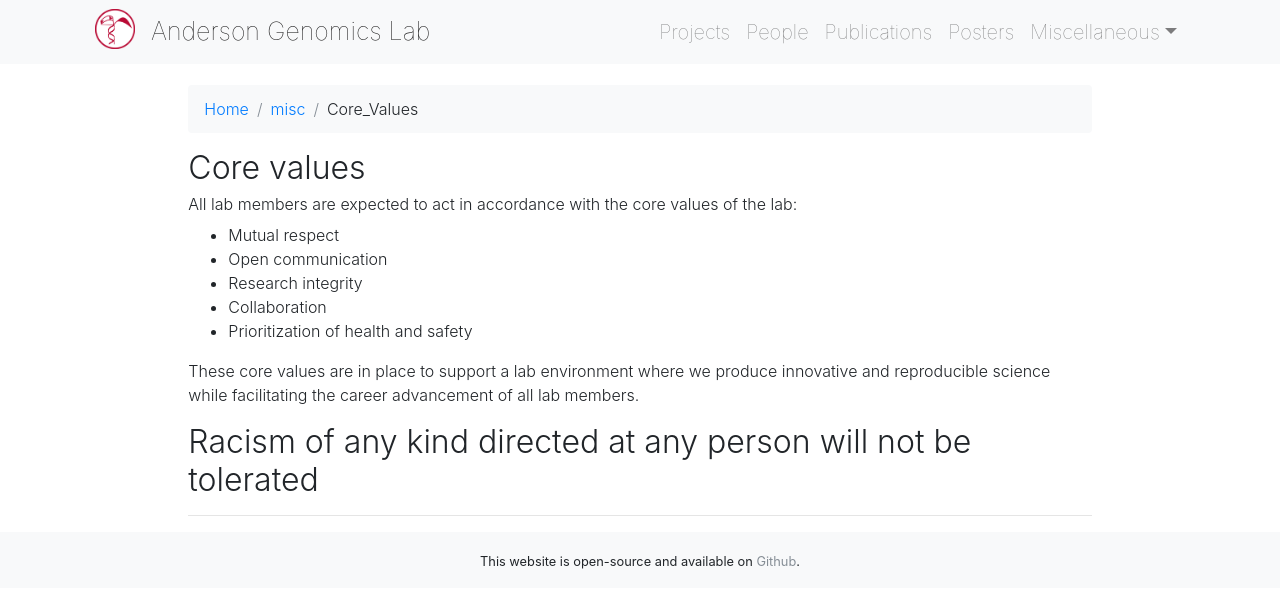
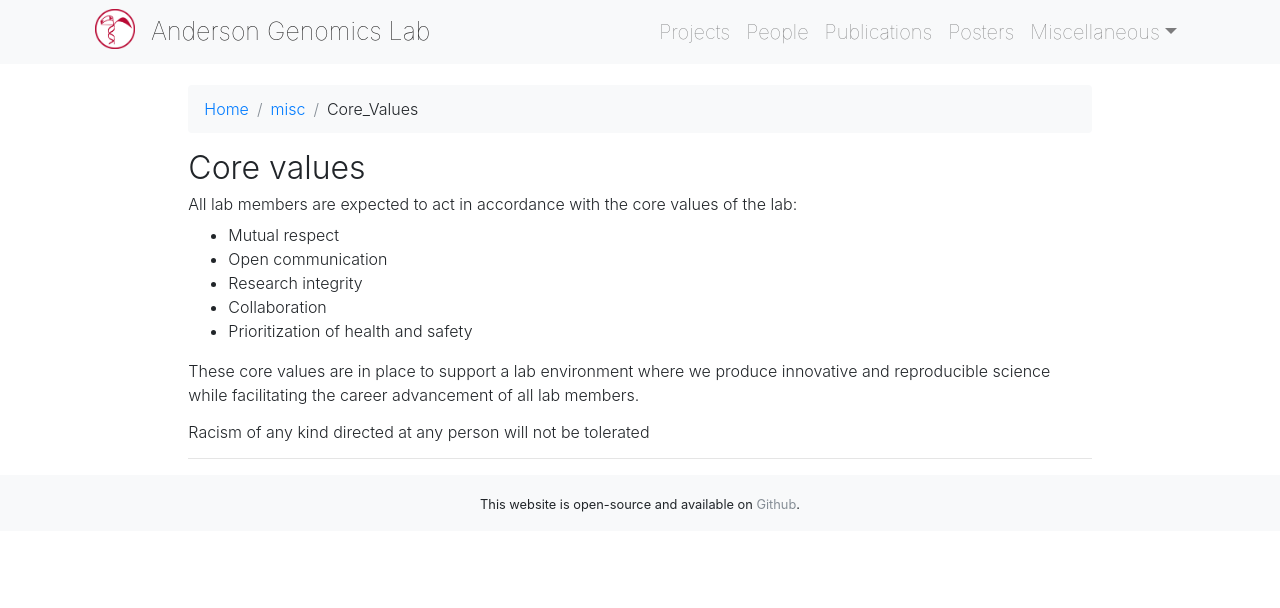
Before and after one commit to andersongenomicslab/andersongenomicslab.github.io, a Jekyll site: the page built from misc/_posts/2010-01-04-Core_Values.md, in a window 1280 px wide. Shown: the top 608 px of the page. Built offline with Jekyll 4.4.1, drawn with Linux system fonts in a browser that asks for light colours; nearby versions of some CDN libraries; a style sheet for code colours, icons or effects is not loaded.

```diff
--- a/misc/_posts/2010-01-04-Core_Values.md
+++ b/misc/_posts/2010-01-04-Core_Values.md
@@ -17,6 +17,6 @@ title: Core_Values
 These core values are in place to support a lab environment where we produce innovative and reproducible science while facilitating the career advancement of all lab members.
 
 
-# Racism of any kind directed at any person will not be tolerated
+##### Racism of any kind directed at any person will not be tolerated
 
 ___
```
